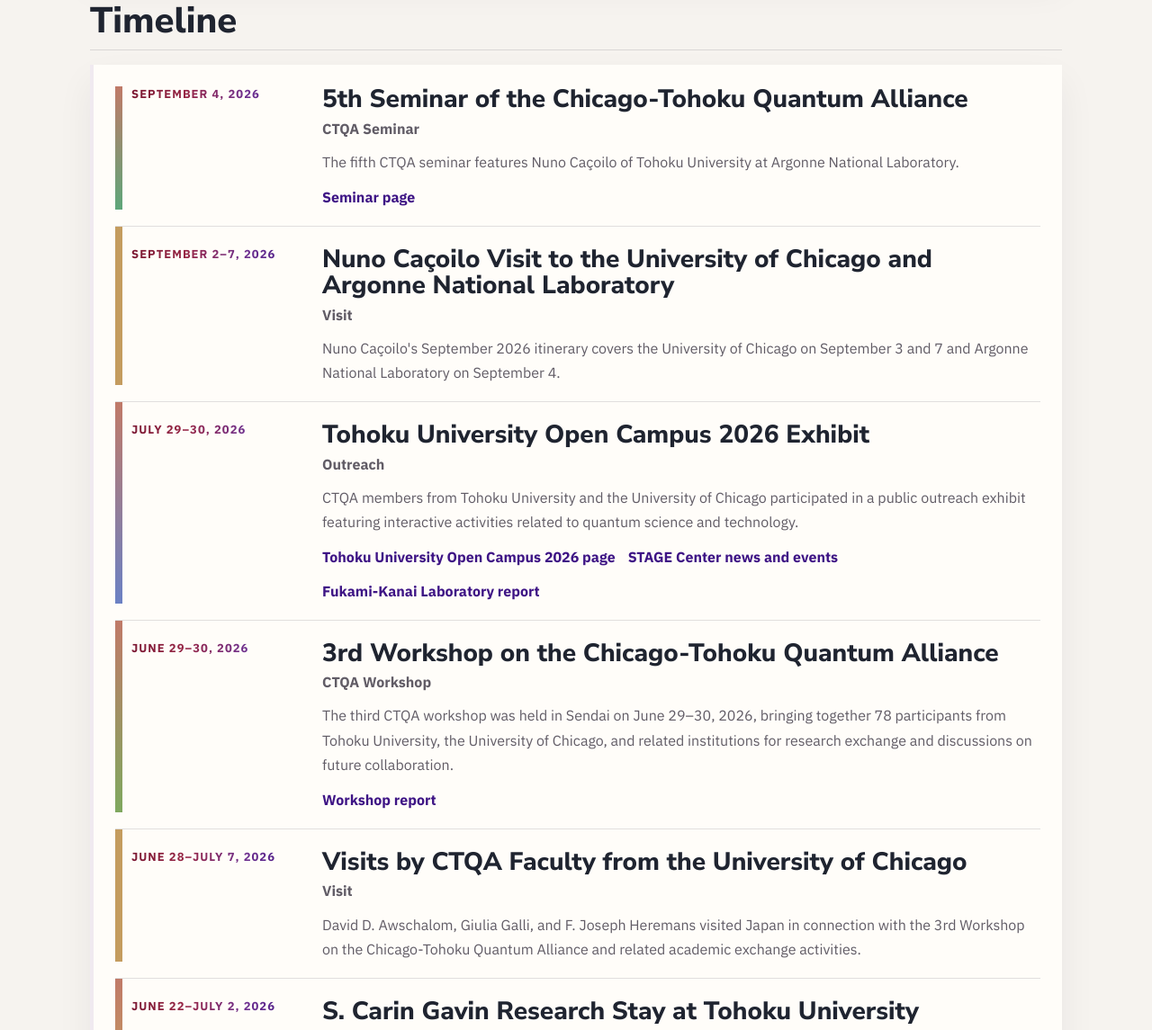
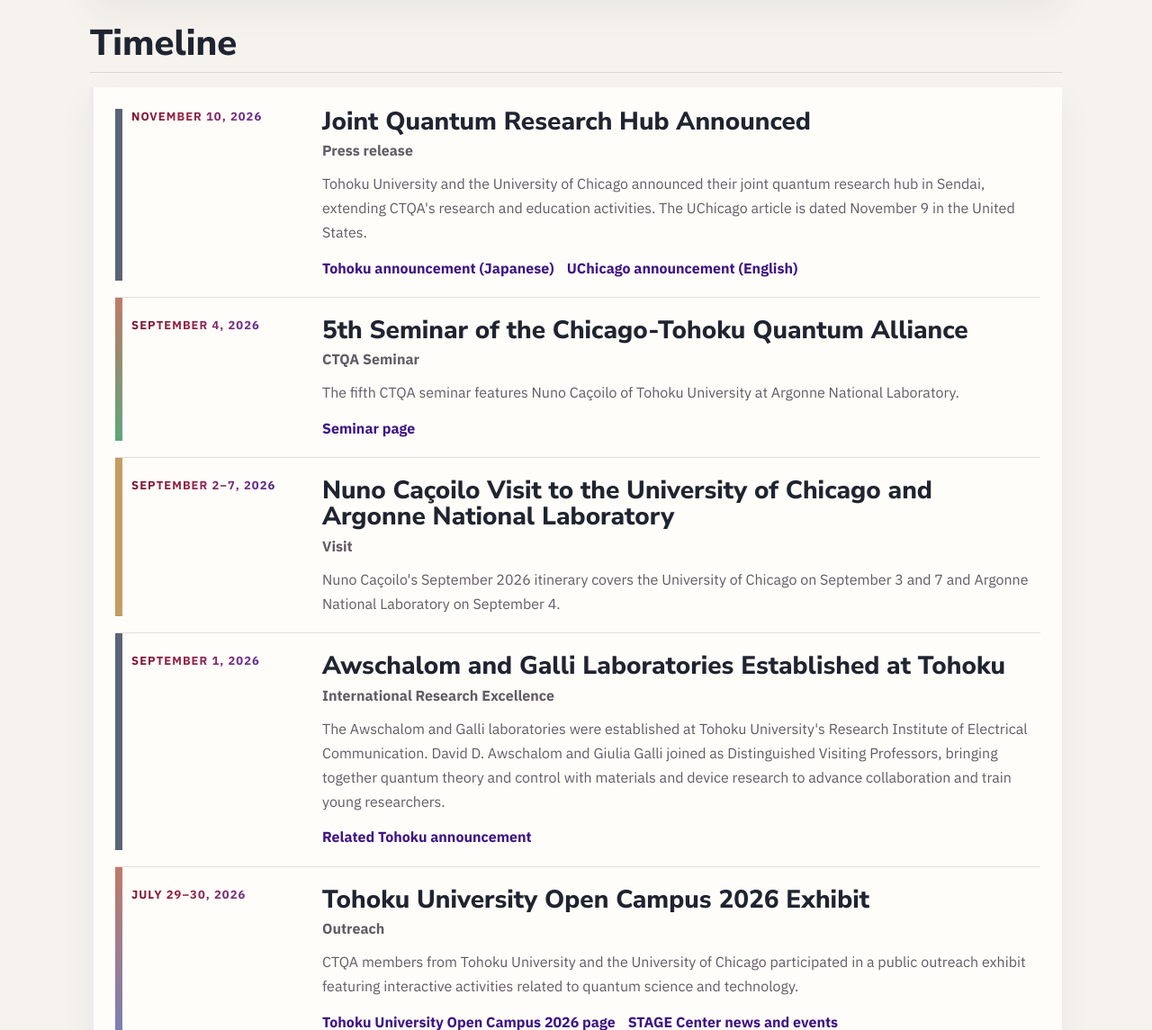
Before and after one commit to chicagotohoku/website, a plain HTML site: page index.html in a window 1280 px wide. Shown: the part 2093-3238 px from the top of the page at 90% size. Drawn offline with Linux system fonts and the light colour scheme.

Commit message:
Add quantum research hub launch and press announcements

```diff
--- a/index.html
+++ b/index.html
@@ -72,11 +72,10 @@
     <section class="section section-split">
       <div class="panel">
         <p class="section-kicker">Latest Highlight</p>
-        <h2>3rd Workshop on the Chicago-Tohoku Quantum Alliance</h2>
-        <p class="body-copy">The third CTQA workshop was held at Tohoku University in Sendai on June 29&ndash;30, 2026. Researchers and students from Japan and the United States gathered for presentations, poster discussions, laboratory tours, and conversations on future collaboration.</p>
-        <p class="archive-links">
-          <a href="./202606_3rd_workshop/index.html">View the workshop report</a>
-        </p>
+        <h2>A New Quantum Research Hub in Sendai</h2>
+        <p class="body-copy">Building on the Chicago-Tohoku Quantum Alliance, Tohoku University and the University of Chicago have established a joint quantum research hub at Tohoku's Research Institute of Electrical Communication. The initiative was announced on November 10, 2026 (Japan time).</p>
+        <p class="archive-links"><a href="https://www.tohoku.ac.jp/japanese/2026/11/press20261110-01-chicago.html" target="_blank" rel="noopener">Tohoku announcement (Japanese)</a>
+                <a href="https://news.uchicago.edu/story/uchicago-collaborate-tohoku-university-bolster-quantum-research-and-education" target="_blank" rel="noopener">UChicago announcement (English)</a></p>
       </div>
       <div class="panel">
         <p class="section-kicker">Latest Outreach</p>
@@ -186,6 +185,26 @@
 
       <div class="panel">
         <div class="archive-list">
+          <article class="archive-item" data-tags="news" data-date="2026-11-10">
+            <div class="archive-date">November 10, 2026</div>
+            <div class="archive-body">
+              <h3>Joint Quantum Research Hub Announced</h3>
+              <p class="archive-meta">Press release</p>
+              <p class="body-copy">Tohoku University and the University of Chicago announced their joint quantum research hub in Sendai, extending CTQA's research and education activities. The UChicago article is dated November 9 in the United States.</p>
+              <p class="archive-links"><a href="https://www.tohoku.ac.jp/japanese/2026/11/press20261110-01-chicago.html" target="_blank" rel="noopener">Tohoku announcement (Japanese)</a>
+                <a href="https://news.uchicago.edu/story/uchicago-collaborate-tohoku-university-bolster-quantum-research-and-education" target="_blank" rel="noopener">UChicago announcement (English)</a></p>
+            </div>
+          </article>
+
+          <article class="archive-item" data-tags="news" data-date="2026-09-01">
+            <div class="archive-date">September 1, 2026</div>
+            <div class="archive-body">
+              <h3>Awschalom and Galli Laboratories Established at Tohoku</h3>
+              <p class="archive-meta">International Research Excellence</p>
+              <p class="body-copy">The Awschalom and Galli laboratories were established at Tohoku University's Research Institute of Electrical Communication. David D. Awschalom and Giulia Galli joined as Distinguished Visiting Professors, bringing together quantum theory and control with materials and device research to advance collaboration and train young researchers.</p>
+              <p class="archive-links"><a href="https://www.tohoku.ac.jp/japanese/2026/11/press20261110-01-chicago.html" target="_blank" rel="noopener">Related Tohoku announcement</a></p>
+            </div>
+          </article>
           <article class="archive-item" data-tags="visit" data-date="2026-06-28">
             <div class="archive-date">June 28&ndash;July 7, 2026</div>
             <div class="archive-body">
```
